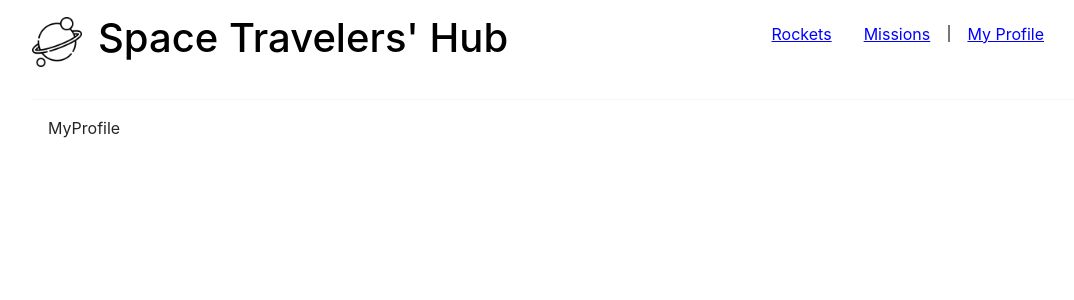
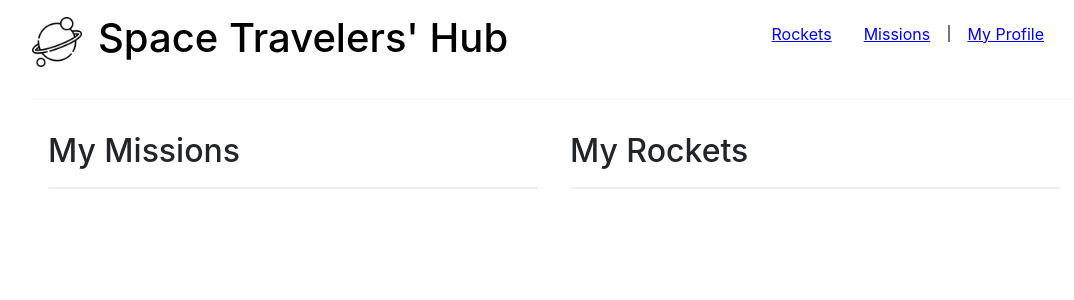
Before and after one commit to jecode93/react-group-project, a React (Create React App) app: page /my-profile in a window 1280 px wide. Shown: the top 300 px of the page, without its empty margins (86-1160 px from the left). Built offline with nearby package versions, Linux system fonts and the light colour scheme; the HTML template or start-up script is replaced by a standard one.

Commit message:
Completed my profile page.

```diff
--- a/src/App.css
+++ b/src/App.css
@@ -6,5 +6,5 @@
 }
 
 .inside {
-  padding: 0 1rem;
+  padding: 1rem 1rem;
 }
--- /dev/null
+++ b/src/components/ReservedMissions.jsx
@@ -0,0 +1,22 @@
+import React from 'react';
+import { useSelector } from 'react-redux';
+import './styles/reserved.css';
+
+const ReservedMissions = () => {
+  const { missions } = useSelector((state) => state.missions);
+  const reservedMissions = missions.filter((list) => list.reserved === true);
+
+  return (
+    <sections>
+      <h2>My Missions</h2>
+      <ul className="mission-list">
+        {reservedMissions.map((mission) => {
+          const { id, name } = mission;
+          return <li key={id} className="mission-name">{name}</li>;
+        })}
+      </ul>
+    </sections>
+  );
+};
+
+export default ReservedMissions;
--- /dev/null
+++ b/src/components/ReservedRockets.jsx
@@ -0,0 +1,22 @@
+import React from 'react';
+import { useSelector } from 'react-redux';
+import './styles/reserved.css';
+
+const ReservedRockets = () => {
+  const { rockets } = useSelector((state) => state.rockets);
+  const reservedRockets = rockets.filter((list) => list.reserved === true);
+
+  return (
+    <sections>
+      <h2>My Rockets</h2>
+      <ul className="mission-list">
+        {reservedRockets.map((list) => {
+          const { id, name } = list;
+          return <li key={id} className="mission-name">{name}</li>;
+        })}
+      </ul>
+    </sections>
+  );
+};
+
+export default ReservedRockets;
--- a/src/components/pages/MyProfile.jsx
+++ b/src/components/pages/MyProfile.jsx
@@ -1,7 +1,15 @@
 import React from 'react';
+import ReservedMissions from '../ReservedMissions';
+import ReservedRockets from '../ReservedRockets';
+import '../styles/profile.css';
 
 const MyProfile = () => (
-  <div className="inside">MyProfile</div>
+  <div className="inside">
+    <section className="profile">
+      <ReservedMissions />
+      <ReservedRockets />
+    </section>
+  </div>
 );
 
 export default MyProfile;
--- a/src/components/pages/Rockets.jsx
+++ b/src/components/pages/Rockets.jsx
@@ -14,6 +14,7 @@ const Rockets = () => {
   const rocketQuery = rockets.map((item) => (
     <RocketCard
       key={item.id}
+      id={item.id}
       name={item.name}
       description={item.description}
       image={item.image}
--- /dev/null
+++ b/src/components/styles/profile.css
@@ -0,0 +1,5 @@
+.profile {
+  display: grid;
+  grid-template-columns: 1fr 1fr;
+  gap: 2rem;
+}
--- /dev/null
+++ b/src/components/styles/reserved.css
@@ -0,0 +1,14 @@
+h2 {
+  margin-bottom: 1rem;
+}
+
+.mission-list {
+  border: 1px solid #eee;
+  border-radius: 4px;
+}
+
+.mission-name {
+  border: 1px solid #eee;
+  padding: 1rem;
+  font-weight: 600;
+}
```
